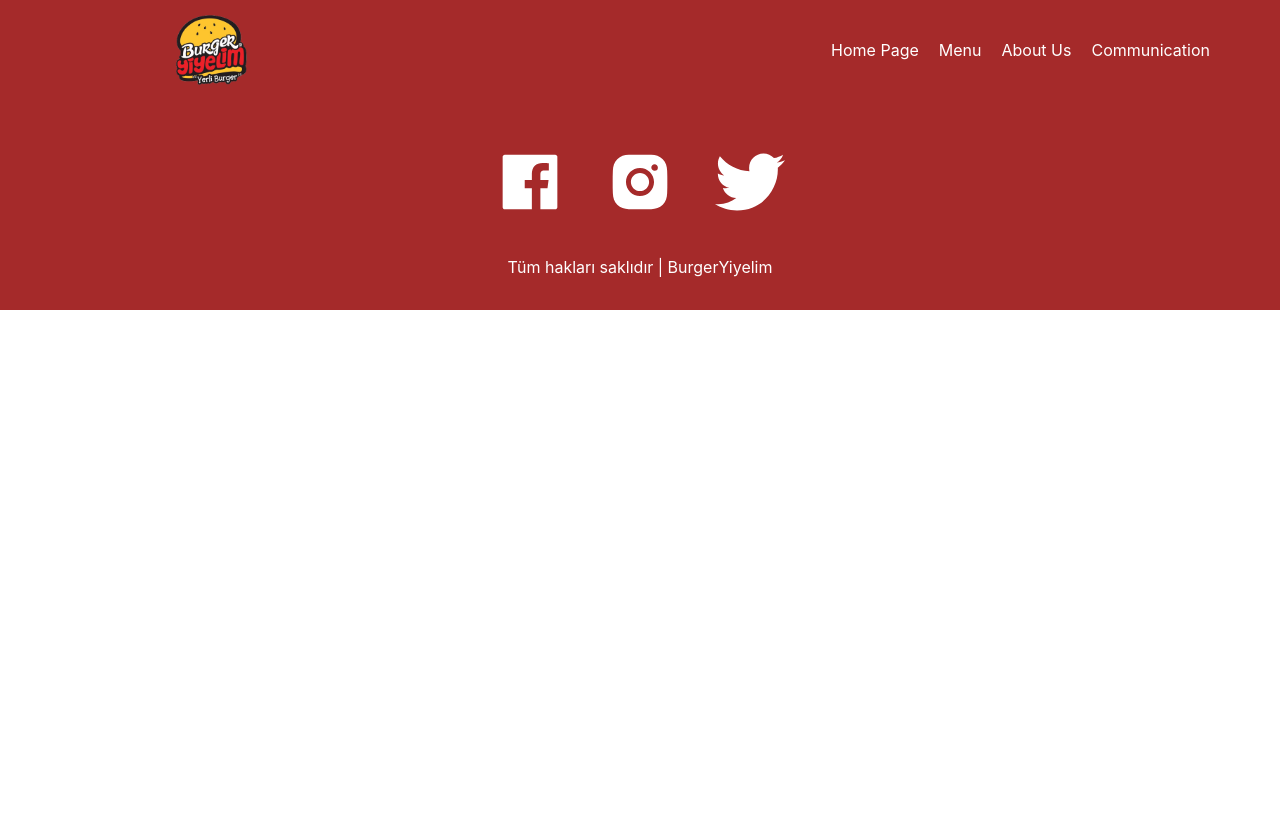
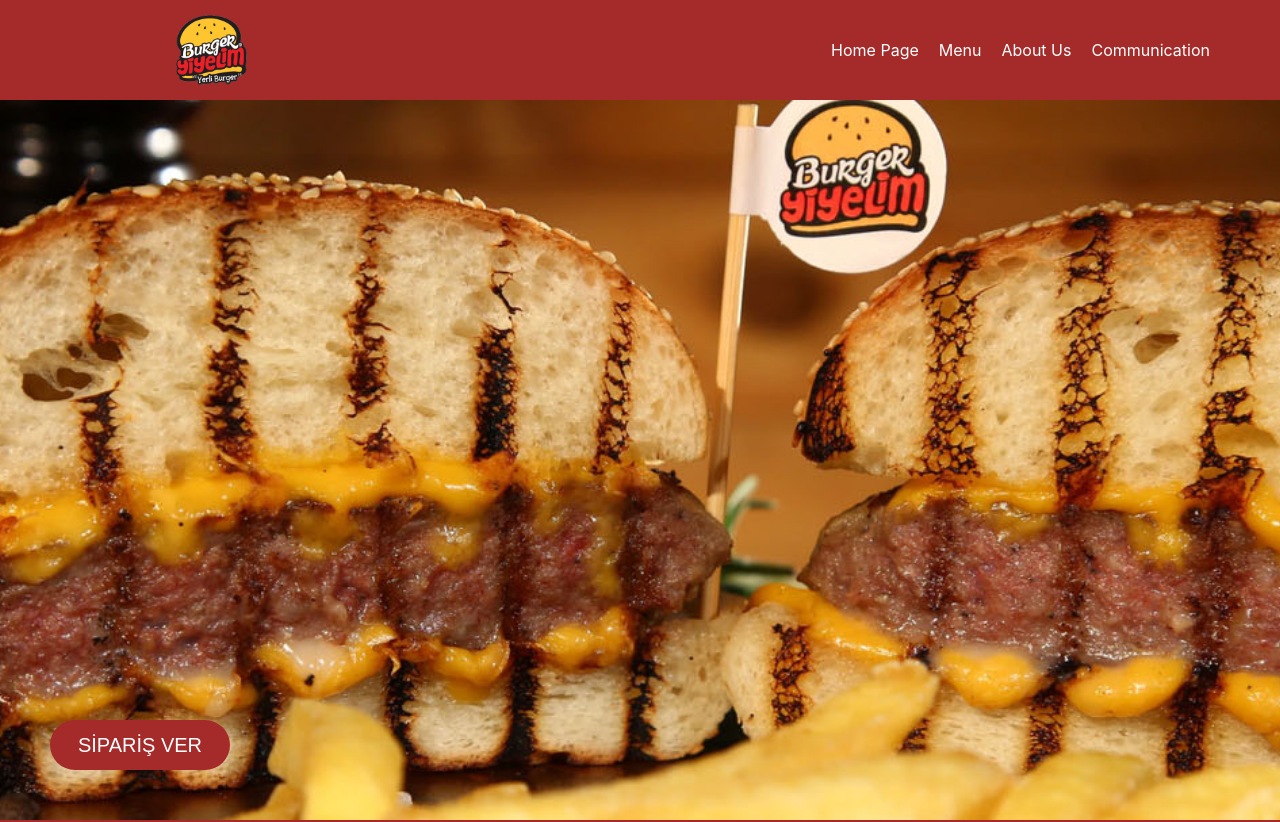
Before and after one commit to mertcetiin/Burger-Project, a React (Vite) app: page / in a window 1280 px wide. Shown: the top 822 px of the page. Before the commit the page ends 800 px from the top, so only its background shows below. Built offline with nearby package versions, Linux system fonts and the light colour scheme.

Commit message:
Update App.jsx

```diff
--- a/src/App.jsx
+++ b/src/App.jsx
@@ -14,7 +14,7 @@ function App() {
     <div className='App'>
       <Navbar />
       <Routes>
-        <Route path='/homePage' element={<HomePage />} />
+        <Route path='' element={<HomePage />} />
         <Route path='/menu' element={<Menu />} />
         <Route path='/aboutUs' element={<AboutUs />} />
         <Route path='/communication' element={<Communication />} />
```
